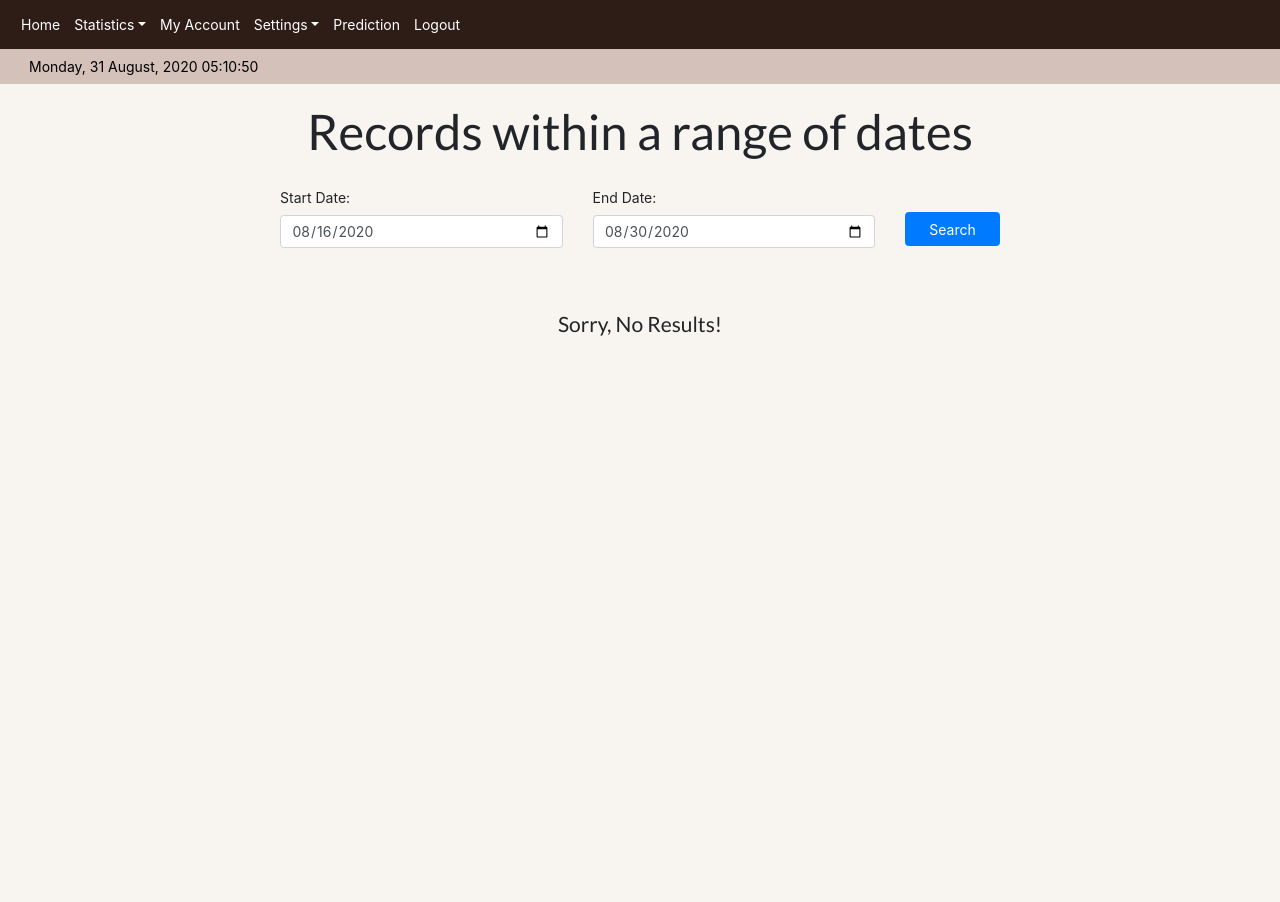
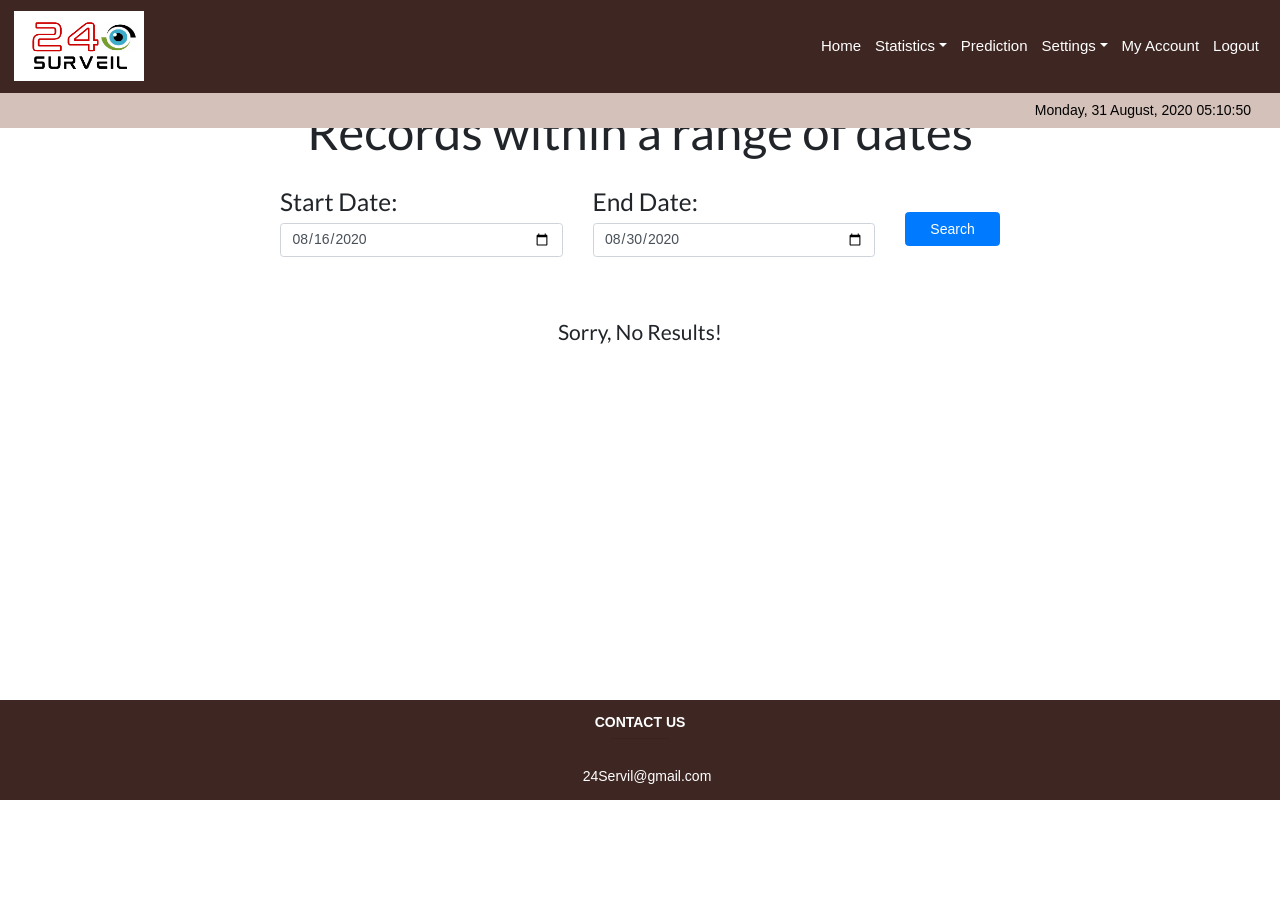
Before and after one commit to bitRondo/human-tracking-surveillance, a Django app: page /statistics/dailyRecord in a window 1280 px wide. Run offline with Django 3.2, Linux system fonts and the light colour scheme; the visitor is signed in with stand-in values (Sample User, id 1); data that the repository does not hold is empty; some libraries are stand-ins or nearby versions.

Commit message:
UI changes

```diff
--- a/HumanTrackingSystem/templates/mainbase.html
+++ b/HumanTrackingSystem/templates/mainbase.html
@@ -1,3 +1,4 @@
+
 <!DOCTYPE html>
 <html lang="en">
 <head>
@@ -38,12 +39,22 @@
     </script>
     <style>
        .navbar-custom {
-            background-color: #2e1c16;
+            background-color:#3e2723 ;
+            font-size: 15px;
 
         }
         .navbar-custom-light {
             background-color: #d4c1ba ;
             color: black;
+        }
+        .footer {
+            position: fixed;
+            left: 0;
+            bottom: 0;
+            width: 100%;
+            background-color: #3e2723;
+            color: white;
+            text-align: center;
         }
 
 
@@ -54,8 +65,12 @@
     {% if user.is_authenticated %}
     <div id="header" class="fixed-top">
 
-        <nav class="navbar navbar-expand-sm navbar-custom">
-            <ul class="navbar-nav">
+        <nav class="navbar navbar-expand-lg  navbar-custom">
+            <a class="navbar-brand" href="{% url 'index' %}">
+                <img width="130px" height="70px"src='{% static "background/Logo.png"%}'>
+              </a>
+            <ul class="navbar-nav ml-auto">
+
                 <li class="nav-item "></li><a href="{% url 'index' %}" class="nav-link text-white">Home</a></li>
 
                 <li class="nav-item dropdown">
@@ -65,31 +80,69 @@
                         <a href="{% url 'TimelyRecords' %}" class="dropdown-item">Records on a given date</a>
                     </div>
                 </li>
-                <li class="nav-item"><a href="{% url 'account' %}" class="nav-link text-white">My Account</a></li>
+                <li class="nav-item"><a href="{% url 'Prediction' %}" class="nav-link text-white">Prediction</a></li>
+
                 {% if user.is_staff %}
                 <li class="nav-item dropdown">
                     <a href="#" class="nav-link dropdown-toggle text-white" data-toggle="dropdown">Settings</a>
                     <div class="dropdown-menu">
-                        <a href="{% url 'user_settings' %}" class="dropdown-item">User Settings</a>
+                        <a href="{% url 'user_settings' %}" class="dropdown-item">Manage Users</a>
                         <a href="{% url 'system_settings' %}" class="dropdown-item">System Settings</a>
                     </div>
                 </li>
                 {% endif %}
-                <li class="nav-item"><a href="{% url 'Prediction' %}" class="nav-link text-white">Prediction</a></li>
+
+                <li class="nav-item"><a href="{% url 'account' %}" class="nav-link text-white">My Account</a></li>
                 <li class="nav-item"><a href="{% url 'logout' %}" class="nav-link text-white">Logout</a></li>
             </ul>
         </nav>
         <nav class="navbar navbar-expand-sm  navbar-custom-light">
-            <ul class="navbar-nav">
+            <ul class="navbar-nav ml-lg-auto ">
                 <li class="col"><span id="clock"></span></li>
 
             </ul>
         </nav>
     </div>
     {% endif %}
+
     <!-- <div class="container-fluid" style="margin-top:8vw; margin-bottom: 3vw;"> -->
         {% block content %}{% endblock %}
     </div>
+    <footer class="footer font-small">
+
+        <!-- Copyright -->
+        <div class="col text-center py-3">
+            <!-- <div class="row text-center">
+                Contact Us
+            </div>
+            <div class="row text-center">
+                Adress: Molpe road, Katubadda
+            </div>
+            <div class="row text-center">
+                Adress: Molpe road, Katubadda
+            </div><div class="row text-center">
+                Adress: Molpe road, Katubadda
+            </div> -->
+            <div class="col-md-4 col-lg-3 col-xl-3 mx-auto mb-md-0 mb-4">
+
+                <!-- Links -->
+                <h6 class="text-uppercase font-weight-bold">Contact Us</h6>
+                <hr class="teal accent-3 mb-4 mt-0 d-inline-block mx-auto" style="width: 60px;">
+                <p>
+                  <i class="fas fa-home mr-3"></i> 24Servil@gmail.com</p>
+                <!-- <p>
+                  <i class="fas fa-envelope mr-3"></i> info@example.com</p>
+                <p>
+                  <i class="fas fa-phone mr-3"></i> + 01 234 567 88</p>
+                <p>
+                  <i class="fas fa-print mr-3"></i> + 01 234 567 89</p> -->
+
+              </div>
+        </div>
+        <!-- Copyright -->
+
+      </footer>
+      <!-- Footer -->
 </body>
 
 </html>
--- a/accountManagement/templates/registration/register.html
+++ b/accountManagement/templates/registration/register.html
@@ -1,11 +1,13 @@
 {% extends 'mainbase.html'%}
+{% load static %}
 {% block title %}Registration{% endblock %}
 
 {% block content %}
 
 <style>
     html,body{
-        background-image: url('https://videohive.img.customer.envatousercontent.com/files/141844337/preview.jpg?auto=compress%2Cformat&fit=crop&crop=top&max-h=8000&max-w=590&s=9db15ce847a1746ae75e5048c060bdcb');
+        /* background-image: url('https://videohive.img.customer.envatousercontent.com/files/141844337/preview.jpg?auto=compress%2Cformat&fit=crop&crop=top&max-h=8000&max-w=590&s=9db15ce847a1746ae75e5048c060bdcb'); */
+        background-image: url('{%static "background/predictionBackground.jpg" %}');
         background-size: cover;
         background-repeat: no-repeat;
         height: 100%;
--- a/statisticsManagement/templates/statisticsManagement/DailyRecordChart.html
+++ b/statisticsManagement/templates/statisticsManagement/DailyRecordChart.html
@@ -1,22 +1,29 @@
 {% extends 'mainbase.html' %}
-
+{% load static %}
 {% block title %}Statistics - Date Range{% endblock %}
 {% block content %}
 <style>
-    html,
+    /* html,
     body {
         background-color: #f8f4ef;
+    } */
+    html,body{
+        /* background-image: url('{%static "background/Brick wall background.png" %}'); */
+        background-size: cover;
+        background-repeat: no-repeat;
+        height: 100%;
+        font-family: 'Numans', sans-serif;
     }
 </style>
 
 <div class="col">
-    <h4 class="display-4 text-center" style="margin-top:8vw; margin-bottom:2vw;">Records within a range of dates</h4>
+    <h1 class="display-4 text-center" style="margin-top:8vw; margin-bottom:2vw;">Records within a range of dates</h1>
     <form action="{% url 'DailyRecords' %}" method="POST">
         {% csrf_token %}
 
         <div class="row" style="margin-left: 20%; margin-right: 20%;">
-            <div class="col-md-5"><label for="id_start_date">Start Date: </label> {{ form.start_date }}</div>
-            <div class="col-md-5"><label for="id_start_date">End Date: </label> {{ form.end_date }}</div>
+            <div class="col-md-5"><label for="id_start_date"><h3>Start Date: </h3></label> {{ form.start_date }}</div>
+            <div class="col-md-5"><label for="id_start_date"><h3>End Date: </h3></label> {{ form.end_date }}</div>
             <div id="search_panel" class="col-md-2">
                 <input type="submit" value="Search" class="col btn btn-primary" style="margin-top: 2vw;" id="search">
             </div>
@@ -28,7 +35,7 @@
     <div style="margin-left: 10%; margin-right: 5%; ">
         <div class="row">
             <div id="date_range_chart" style="margin-top: 2vw;">
-                <canvas id="myChart" width="1200" height="450"></canvas>
+                <canvas id="myChart" width="1400" height="650"></canvas>
                 <script>
 
                     const label = [{%for i in all_results %}'{{i.record_date}}', {% endfor %}];
@@ -126,7 +133,7 @@
         </div>
     </div>
     {% elif invalid_date_range %}
-    <p style="color: red;">Invalid Date Range!</p>
+    <div style="color: red; margin-top: 5%;" class="text-center"><h4>Invalid Date Range!</h4></div>
     {% else %}
     <div class="text-center" style="margin-top: 5%;">
         <h4>Sorry, No Results!</h4>
--- a/systemManagement/controllers.py
+++ b/systemManagement/controllers.py
@@ -2,8 +2,10 @@ from django.core import mail
 
 def checkEmailConnectivity():
     connection = mail.get_connection()
+    print(connection)
     try:
         connection.open()
+        print("Opened")
         connection.close()
         return True
     except:
--- a/videoAnalysis/HumanTrackingSystem.py
+++ b/videoAnalysis/HumanTrackingSystem.py
@@ -84,7 +84,7 @@ class HumanTrackingSystem(threading.Thread):
 
                     newTracker = True
                     for i in persons:
-                        if abs(x-i.getX()) <= w and abs(y-i.getY()) <= h:       # the object is close to one that was detected before
+                        if abs(cx-i.getX()) <= w and abs(cy-i.getY()) <= h:       # the object is close to one that was detected before
 
                             newTracker = False
                             i.updateCoords(cx,cy)
```
Also changed, not shown: HumanTrackingSystem/settings.py (+4 -4 lines), HumanTrackingSystem/templates/footer.html (added, +40 -0 lines), accountManagement/templates/registration/account.html (+16 -14 lines), systemManagement/templates/systemManagement/userSetting.html (+4 -4 lines), static/background/Brick wall background.png (added), static/background/Logo.png (added).
